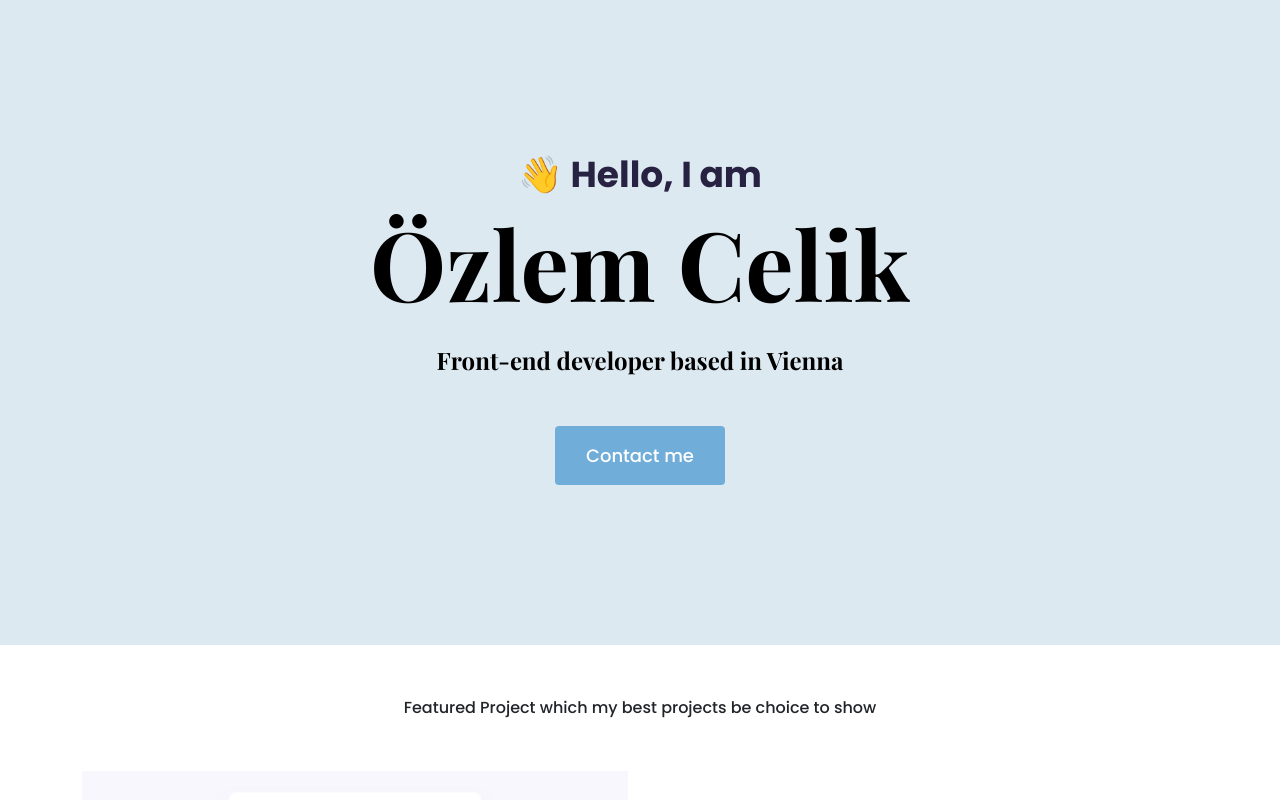
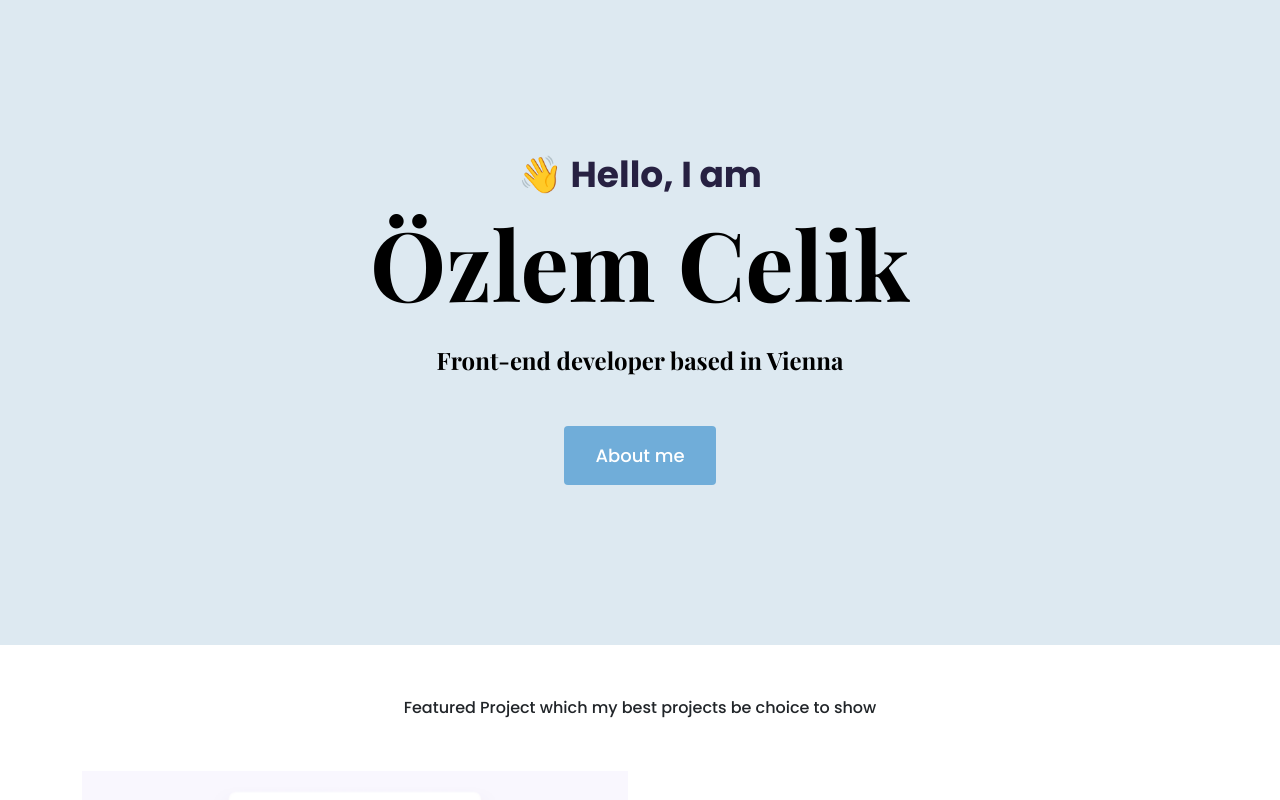
Before and after one commit to oezlemcelik/portfolio, a plain HTML site: page index.html in a window 1280 px wide. Shown: the top 800 px of the page. Drawn offline with nearby package versions, Linux system fonts and the light colour scheme.

Commit message:
about-me-page

```diff
--- a/index.html
+++ b/index.html
@@ -35,7 +35,7 @@
       <h1>Özlem Celik</h1>
       <h2 class="mb-5">Front-end developer based in Vienna</h2>
       <div>
-        <a href="#" class="btn btn-branding">Contact me</a>
+        <a href="/about.html" class="btn btn-branding">About me</a>
       </div>
     </div>
     <p class="text-center m-5">
```
Also changed, not shown: about.html (+1 -1 lines).
